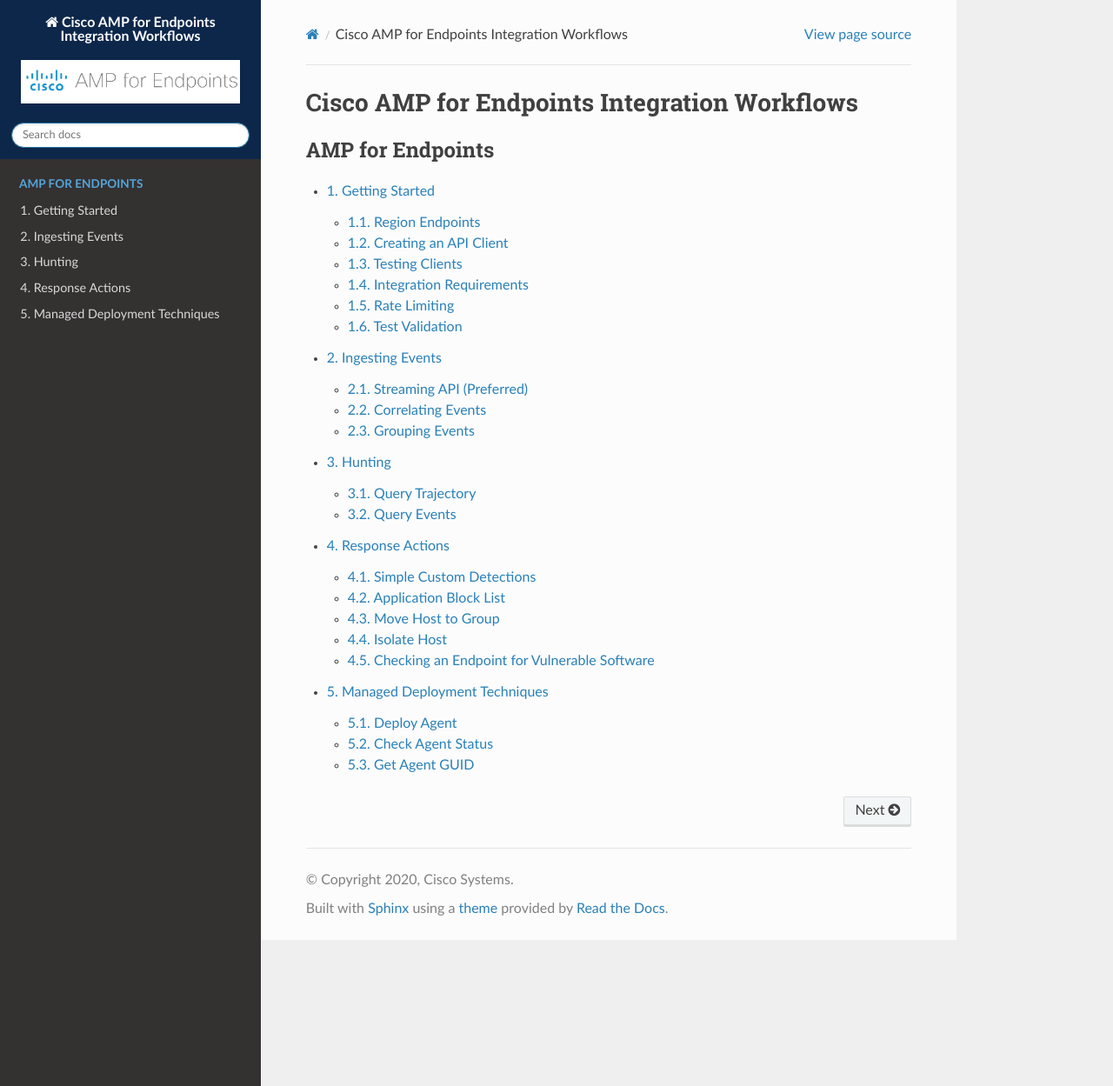
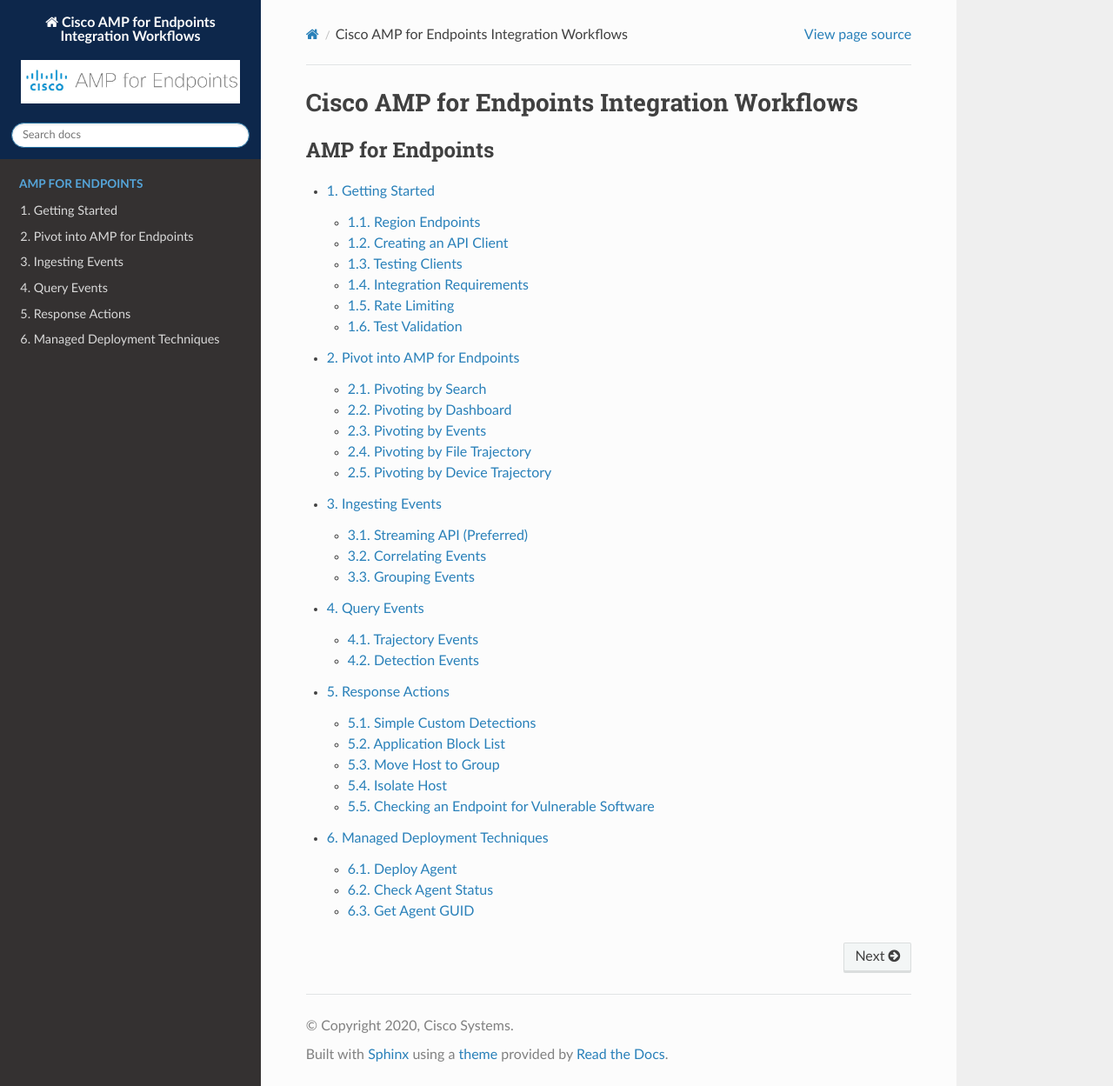
Before and after one commit to CiscoSecurity/amp-00-integration-workflows, a Sphinx documentation site: the page built from docs/source/index.rst, in a window 1280 px wide and 1249 px high. Shown: the whole window at 87% size. Built offline with Sphinx 7.4.7 and the Read the Docs theme 2.0.0, drawn with Linux system fonts in a browser that asks for light colours.

Commit message:
Auger's Updates #2 and added pivoting

```diff
--- a/docs/source/amp/index.rst
+++ b/docs/source/amp/index.rst
@@ -3,7 +3,8 @@
    :caption: AMP for Endpoints
 
    Getting Started <intro>
+   Pivot into AMP for Endpoints <pivot>
    Ingesting Events <ingest_events>
-   Hunting <hunting>
+   Query Events <query_events>
    Response Actions <response_actions>
    Managed Deployment Techniques <deployment>
--- /dev/null
+++ b/docs/source/amp/pivot.rst
@@ -0,0 +1,165 @@
+Pivot into AMP for Endpoints
+============================
+
+Pivoting by Search
+------------------
+
+Search File Trajectory, Device Trajectory, File Analysis, Users, Groups, Policies, and other sources using th following URL format:
+
+.. code::
+
+    https://console.amp.cisco.com/search?query=<QUERY>
+
+Example with Computer Name:
+
+.. code::
+
+    https://console.amp.cisco.com/search?query=Demo_AMP
+
+Example with SHA-256:
+
+.. code::
+
+    https://console.amp.cisco.com/search?query=ed01ebfbc9eb5bbea545af4d01bf5f1071661840480439c6e5babe8e080e41aa
+
+Example with Process of Filename:
+
+.. code::
+
+    https://console.amp.cisco.com/search?query=tasksche.exe
+
+Example with IP Address:
+
+.. NOTE::
+
+    Can be the IP address of a computer or the IP address a computer is connected to.
+
+.. code::
+
+    https://console.amp.cisco.com/search?query=82.165.37.127
+
+Example with Domain:
+
+.. code::
+
+    https://console.amp.cisco.com/search?query=propay24.ru
+
+Example with URL:
+
+.. code::
+
+    https://console.amp.cisco.com/search?query=http://propay24.ru/4/pict.jpg
+
+Pivoting by Dashboard
+---------------------
+
+Example for the SHA-256 from the last 30 days:
+
+.. code::
+
+    https://console.amp.cisco.com/dashboard?duration=720&artifact_type=sha&artifact=<SHA256>
+
+Example for the IP Addresses from the last 30 days:
+
+.. code::
+
+    https://console.amp.cisco.com/dashboard?duration=720&artifact_type=ip&artifact=<IP_ADDRESS>
+
+Example for the Event Type from the last 30 days:
+
+.. code::
+
+    https://console.amp.cisco.com/dashboard?duration=720&event_type=<EVENT_TYPE_ID>
+
+Pivoting by Events
+------------------
+
+Example for the Event Type(s) from the last 30 days:
+
+.. code::
+
+    https://console.amp.cisco.com/dashboard/overview#/events/show/{"filters":{"agg":[],"time":"all","tid":[<EVENT_TYPE_ID>]},"sort_by":"ts","sort_order":"desc","name":""}
+
+Example for the Connector GUID from the last 30 days:
+
+.. code::
+
+    https://console.amp.cisco.com/dashboard/overview#/events/show/{"filters":{"agg":[],"time":"all","tid":[],"ag":["<CONNECTOR_GUID>"]},"sort_by":"ts","sort_order":"desc","name":""}
+
+Example for the Group GUID from the last 30 days:
+
+.. code::
+
+    https://console.amp.cisco.com/dashboard/overview#/events/show/{"filters":{"time":["all"],"agg":["<GROUP_GUID>"]},"sort_by":"ts","sort_order":"desc","name":""}
+
+Example for the SHA-256 from the last 30 days:
+
+.. code::
+
+    https://console.amp.cisco.com/dashboard/overview#/events/show/{"filters":{"agg":[],"time":"all","tid":[],"sha":["<SHA256>"]},"sort_by":"ts","sort_order":"desc","name":""}
+
+Example for the Detection Name from the last 30 days:
+
+.. code::
+
+    https://console.amp.cisco.com/dashboard/overview#/events/show/{"filters":{"agg":[],"time":"all","tid":[],"det_name":["<DETECTION>"]},"sort_by":"ts","sort_order":"desc","name":""}
+
+Pivoting by File Trajectory
+---------------------------
+
+Example for pivoting by file trajectory:
+
+.. code::
+
+    https://console.amp.cisco.com/file/trajectory/<SHA256>
+
+Pivoting by Device Trajectory
+-----------------------------
+
+Example to load to most recent event:
+
+.. code::
+
+    https://console.amp.cisco.com/computers/<CONNECTOR_GUID>/trajectory2
+
+Example to load to specific event:
+
+.. code::
+
+    https://console.amp.cisco.com/computers/<CONNECTOR_GUID>/trajectory2?id=<EVENT_ID>
+
+Example to filter to an observable:
+
+.. code::
+
+    https://console.amp.cisco.com/computers/<COMPUTER_GUID>/trajectory?q=<QUERY>
+
+Example using SHA-256:
+
+.. code::
+
+    https://console.amp.cisco.com/computers/6c0c5f52-8992-4ae7-80c0-c10a3f3973b7/trajectory?q=ed01ebfbc9eb5bbea545af4d01bf5f1071661840480439c6e5babe8e080e41aa
+
+Example using Process or Filename:
+
+.. code::
+
+    https://console.amp.cisco.com/computers/6c0c5f52-8992-4ae7-80c0-c10a3f3973b7/trajectory?q=tasksche.exe
+
+Example using IP Address:
+
+.. code::
+
+    https://console.amp.cisco.com/computers/36b46210-30f6-4236-bbb2-5dbaa23947b6/trajectory?q=82.165.37.127
+
+Example using Domain:
+
+.. code::
+
+    https://console.amp.cisco.com/computers/1d485168-407a-4b01-855c-20522f365046/trajectory?q=propay24.ru
+
+Example using URL:
+
+.. code::
+
+    https://console.amp.cisco.com/computers/1d485168-407a-4b01-855c-20522f365046/trajectory?q=http://propay24.ru/4/pict.jpg
--- a/docs/source/amp/hunting.rst
+++ b/docs/source/amp/query_events.rst
@@ -1,8 +1,8 @@
-Hunting
-=======
+Query Events
+============
 
-Query Trajectory
-----------------
+Trajectory Events
+-----------------
 
 .. NOTE::
 
@@ -132,12 +132,12 @@
 2. Next, you would parse the response for ``.data.events[].file.identity.sha256`` and ``.data.events[].file.parent.identity.sha256``.
 3. You would then evaluate these hashes with your product or a 3rd party observable service.
 
-Query Events
-------------
+Detection Events
+----------------
 
 To hunt for computers that have seen a SHA-256 but have not created an event for that SHA-256 follow these steps:
 
-1. First, use the following `Computer Activity <https://api-docs.amp.cisco.com/api_actions/details?api_action=GET+%2Fv1%2Fcomputers%2Factivity&api_host=api.amp.cisco.com&api_resource=Computer+Activity&api_version=v1>`_ to get a list of computers that have seen the SHA-256 observable:
+1.First, query the `Computer Activity <https://api-docs.amp.cisco.com/api_actions/details?api_action=GET+%2Fv1%2Fcomputers%2Factivity&api_host=api.amp.cisco.com&api_resource=Computer+Activity&api_version=v1>`_ to get a list of computers that have seen the SHA-256 observable:
 
     .. code::
 
```
Also changed, not shown: other parts of docs/source/amp/query_events.rst (+1 -1 lines).
